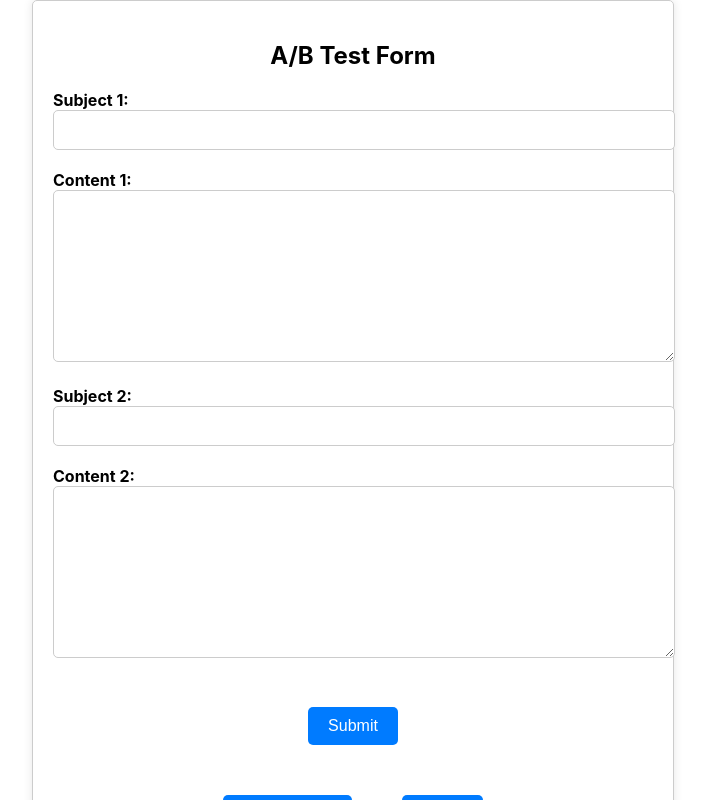
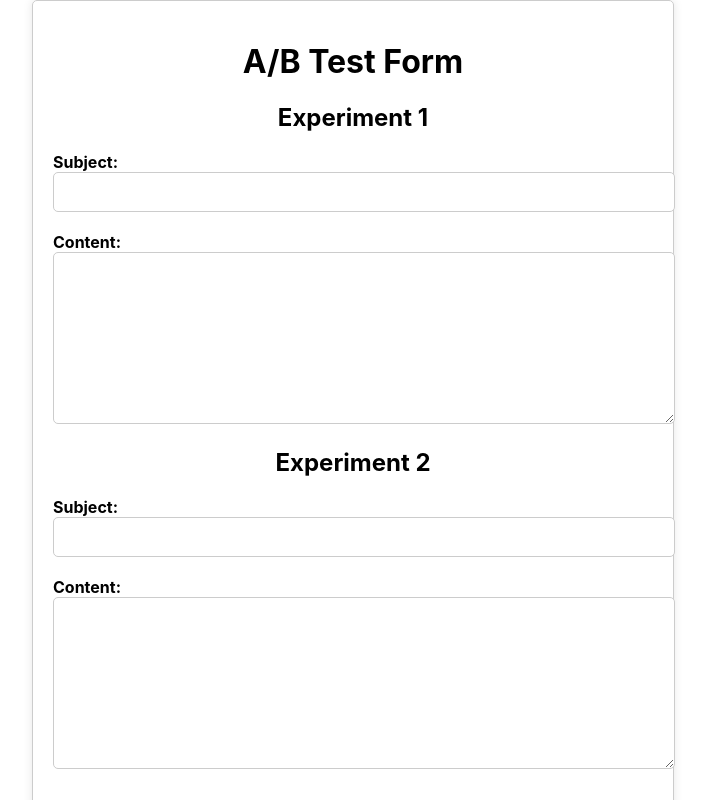
Before and after one commit to Venkat-Vivek/Email-Optimization, a React (Create React App) app in the folder frontend/user-app/: page / in a window 1280 px wide. Shown: the top 800 px of the page, without its empty margins (287-993 px from the left). Built offline with nearby package versions, Linux system fonts and the light colour scheme; no server answers.

Commit message:
changed url

```diff
--- a/frontend/user-app/src/App.js
+++ b/frontend/user-app/src/App.js
@@ -1,116 +1,3 @@
-
-// import React, {  useState, useEffect} from 'react';
-// import axios from 'axios'
-// import './App.css';
-// import PieChart from './components/PieChart';
-
-// const App=()=> {
-
-//   // State to manage form input values
-//   const [formData, setFormData] = useState({
-//     subject1: '',
-//     content1: '',
-//     subject2: '',
-//     content2: ''
-//   });
-
-//   // Function to handle form input changes
-//   const handleChange = (e) => {
-//     const { name, value } = e.target;
-//     setFormData(prevState => ({
-//       ...prevState,
-//       [name]: value
-//     }));
-//   };
-
-//   // Function to handle form submission
-//   const handleSubmit = async (e) => {
-//     // Logic to handle form submission (e.g., send data to backend)
-//     e.preventDefault();
-//     try {
-//       const response = await axios.post('https://email-optimization.vercel.app/send-email', formData);
-//       console.log('Form submitted successfully:', response.data);
-//     } catch (error) {
-//       console.error('Error submitting form:', error);
-//     }
-//   };
-
-
-// const [experimentData, setExperimentData] = useState(null);
-
-// const fetchData = async () => {
-//   try {
-//     const response = await fetch('https://email-optimization.vercel.app/call');
-//     const data = await response.json();
-//     setExperimentData(data);
-//   } catch (error) {
-//     console.error('Error fetching experiment data:', error);
-//   }
-// };
-
-// useEffect(() =>{
-//   fetchData();
-// }, []);
-
-// const call1 = ()=>{
-//   fetch('https://email-optimization.vercel.app/call1')
-//   .then(res=>res.json())
-//   .then(json=>console.log(json))
-//   const data = {exp1:0, exp2:0}
-//   setExperimentData(data);
-// }
-
-//   return (
-//     <div>
-//       <h2>A/B Test Form</h2>
-//       <form onSubmit={handleSubmit}>
-//         <div>
-//           <label>Subject 1:</label>
-//           <input
-//             type="text"
-//             name="subject1"
-//             value={formData.subject1}
-//             onChange={handleChange}
-//           />
-//         </div>
-//         <div>
-//           <label>Content 1:</label>
-//           <textarea
-//             name="content1"
-//             value={formData.content1}
-//             onChange={handleChange}
-//           />
-//         </div>
-//         <div>
-//           <label>Subject 2:</label>
-//           <input
-//             type="text"
-//             name="subject2"
-//             value={formData.subject2}
-//             onChange={handleChange}
-//           />
-//         </div>
-//         <div>
-//           <label>Content 2:</label>
-//           <textarea
-//             name="content2"
-//             value={formData.content2}
-//             onChange={handleChange}
-//           />
-//         </div>
-//         <button type="submit">Submit</button>
-//       </form>
-//       <button onClick={fetchData}>Get Analysis</button>
-
-//     <div>
-//       {experimentData && <PieChart data={experimentData} />}
-//     </div>
-//     <button onClick={call1}>Reset</button>
-//     </div>
-//   );
-// }
-
-// export default App;
 import React, { useState, useEffect } from 'react';
 import axios from 'axios';
 import './App.css';
@@ -166,10 +53,11 @@ const App = () => {
 
   return (
     <div className="form-container">
-      <h2 className='heading'>A/B Test Form</h2>
+      <h1 className='heading'>A/B Test Form</h1>
       <form onSubmit={handleSubmit}>
+      <h2 className='heading'>Experiment 1</h2>
         <div className="form-group">
-          <label>Subject 1:</label>
+          <label>Subject:</label>
           <input
             type="text"
             name="subject1"
@@ -178,15 +66,16 @@ const App = () => {
           />
         </div>
         <div className="form-group">
-          <label>Content 1:</label>
+          <label>Content:</label>
           <textarea
             name="content1"
             value={formData.content1}
             onChange={handleChange}
           />
         </div>
+        <h2 className='heading'>Experiment 2</h2>
         <div className="form-group">
-          <label>Subject 2:</label>
+          <label>Subject:</label>
           <input
             type="text"
             name="subject2"
@@ -195,7 +84,7 @@ const App = () => {
           />
         </div>
         <div className="form-group">
-          <label>Content 2:</label>
+          <label>Content:</label>
           <textarea
             name="content2"
             value={formData.content2}
@@ -211,6 +100,13 @@ const App = () => {
         <button onClick={call1}>Reset</button>
       </div>
       <div>
+      {experimentData && experimentData.exp1 !== null && experimentData.exp2 !== null && experimentData.exp1 > experimentData.exp2 ? (
+  <p>Experiment 1 is more likely to yield favorable outcomes</p>
+) :experimentData && experimentData.exp1 !== null && experimentData.exp2 !== null && experimentData.exp2 !== 0 ? (
+  <p>Experiment 2 is more likely to yield favorable outcomes</p>
+) : null}
+
+
         {experimentData && <PieChart data={experimentData} />}
       </div>
     </div>
```
